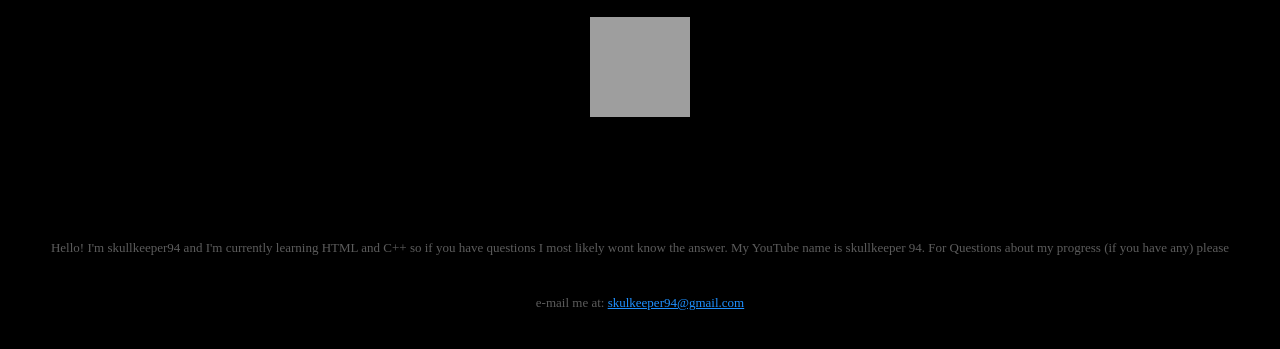
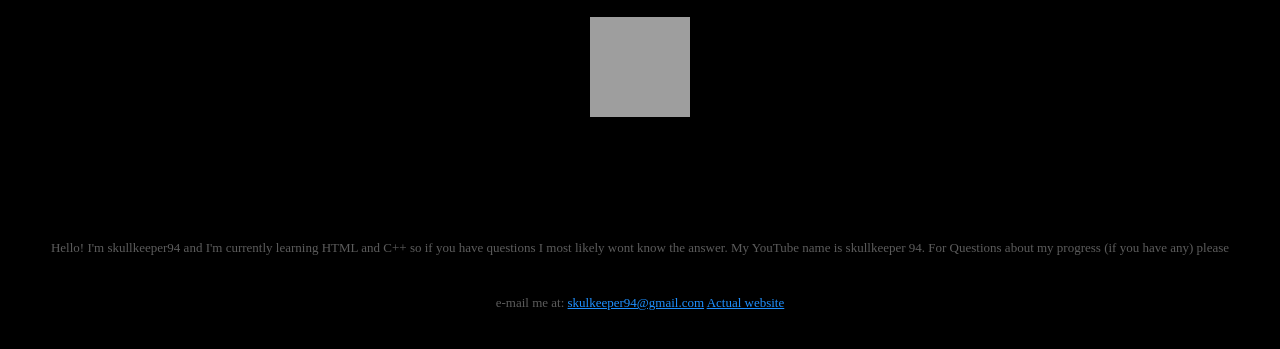
Before and after one commit to skullkeeper94/skullkeeper94.github.io, a plain HTML site: page index.html in a window 1280 px wide. Shown: the part 161-510 px from the top of the page. Drawn offline with Linux system fonts and the light colour scheme; grey boxes are pictures that could not be loaded.

Commit message:
Update index.html

```diff
--- a/index.html
+++ b/index.html
@@ -12,4 +12,5 @@
   <body bgcolor="#000000" text="#5C5C5C" link="#1e90ff" alink="#cc0000" vlink="#1e90ff"><font face="verdana"></font><center><link rel="icon" type="image/ico" href="http://orig06.deviantart.net/c4e1/f/2015/247/0/8/favicon_by_skullkeeper94-d98dptw.png"/>
 	  <img src="https://encrypted-tbn1.gstatic.com/images?q=tbn:ANd9GcQDq8sl6wWsLbGaVxiK78hHofCExgSsxjHgiaHEfg_jPrSnZV_e6IWj_94" alt="logo" width="300" height="150"><p><p><font size="7"></font><blockquote><center><p><font size="7"><p></font></center><p>
 		<img src="https://pbs.twimg.com/media/CS_ZX7kVEAA30Ly.png:large" alt="Poor photo" width="100" height="100"><p><font size="7"><p><br><p><font size="2"> Hello! I'm skullkeeper94 and I'm currently learning HTML and C++ so if you have questions I most likely wont know the answer. My YouTube name is skullkeeper 94. <font size="2">For Questions about my progress (if you have any) please e-mail me at: <a href="mailto:skulkeeper94@gmail.com">skulkeeper94@gmail.com</a></font>
+		<a href="http://skullkeeper94.github.io/">Actual website</a>
 			</font></p></font></blockquote></center></body></html>
```
